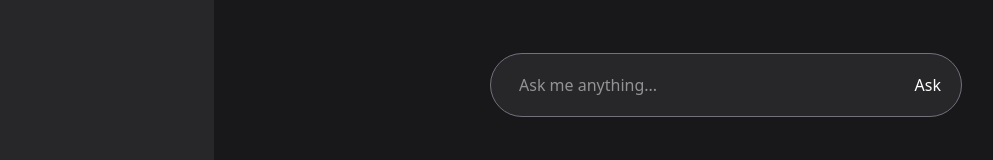
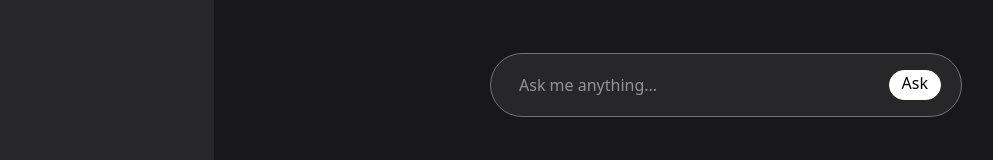
Before and after one commit to Nadeem35/react-ai-assistant-tool, a React (Vite) app: page / in a window 1280 px wide. Shown: the part 307-467 px from the top of the page, without its empty margins (42-1035 px from the left). Built offline with nearby package versions, Linux system fonts and the light colour scheme; the HTML template or start-up script is replaced by a standard one.

Commit message:
Add button

```diff
--- a/src/App.jsx
+++ b/src/App.jsx
@@ -63,7 +63,10 @@ const App = () => {
               placeholder="Ask me anything..."
               onChange={(event) => setQuestion(event.target.value)}
             />
-            <button onClick={askQuestion} className="">
+            <button
+              onClick={askQuestion}
+              className="border-amber-50 border rounded-4xl justify-center bg-white text-black cursor-pointer pb-1 px-3"
+            >
               Ask
             </button>
           </div>
```
